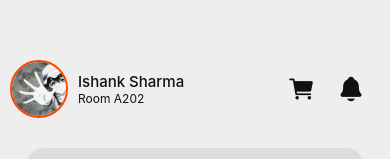
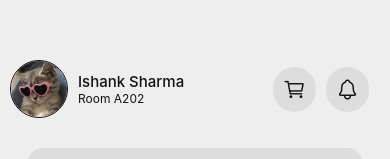
Before and after one commit to ishanksharmaa/JIMS-CanteenApp, a React Native app: screen /Home in a window 390 px wide. Shown: the top 159 px of the page. Built offline with nearby package versions, Linux system fonts and the light colour scheme.

Commit message:
somethings merged from unstable finally

```diff
--- a/src/Theme.js
+++ b/src/Theme.js
@@ -33,6 +33,7 @@ export const lightTheme = {
     customGoogleButtonBg: "#FFFFFF80",
     customGoogleButtonText: "#333",
     settingsCard: "#ffffff90",
+    iconBg: "#ddd",
 };
 
 export const darkTheme = {
@@ -70,4 +71,5 @@ export const darkTheme = {
     customGoogleButtonBg: "#FFFFFF33",
     customGoogleButtonText: "#ccc",
     settingsCard: "#222",
+    iconBg: "#222",
 };
--- a/src/components/ProductCard.js
+++ b/src/components/ProductCard.js
@@ -19,7 +19,7 @@ const ProductCard = ({ image, title, price, onAddtoCart }) => {
   return (
     <TouchableOpacity
       style={styles.productCard}
-      onPress={() => navigation.navigate("ProductScreen", { image, title, price })}
+      onPress={() => navigation.navigate("ProductScreen", { image, title, price, onAddtoCart })}
       activeOpacity={0.5}
     >
       <Image source={image} style={styles.productImage} />
--- a/src/screens/HomeScreen.js
+++ b/src/screens/HomeScreen.js
@@ -68,9 +68,9 @@ const HomeScreen = () => {
             <View style={styles.header}>
                 {/* Profile Section */}
                 <View style={styles.profileSection}>
-                    <TouchableOpacity onPress={() => navigation.navigate("Profile")} activeOpacity={0.7}>
+                    <TouchableOpacity onPress={() => navigation.navigate("AddProductScreen")} activeOpacity={0.7}>
                         <Image
-                            source={require('../../assets/mayuri.jpg')} // Replace with your profile image path
+                            source={require('../../assets/swaggy_cat.jpg')} // Replace with your profile image path
                             style={styles.profileImage}
                         />
                     </TouchableOpacity>
@@ -82,13 +82,16 @@ const HomeScreen = () => {
 
                 {/* Header Icons */}
                 <View style={styles.headerIcons}>
-                    <TouchableOpacity onPress={() => navigation.navigate("Cart")}>
-                        <Ionicons name="cart" size={28} color={theme.text} style={styles.bellIcon} />
+                    <TouchableOpacity onPress={() => navigation.navigate("Cart")} style={styles.iconBg}>
+                        <Ionicons name="cart-outline" size={23} color={theme.text} />
                     </TouchableOpacity>
-                    <Ionicons name="notifications" size={28} color={theme.text} style={styles.bellIcon} />
+                    <TouchableOpacity style={styles.iconBg}>
+                        <Ionicons name="notifications-outline" size={23} color={theme.text} />
+                    </TouchableOpacity>
                 </View> {/* headerIcons end */}
+            </View> {/* header end */}
 
-            </View> {/* header end */}
+
             <View style={styles.searchContainer}>
                 <TextInput style={styles.searchBar}
                     placeholder="Search food, menu"
@@ -96,6 +99,8 @@ const HomeScreen = () => {
                     onChange={setText}
                 />
             </View> {/* searchContainer end */}
+
+
             <View style={styles.categoryContainer}>
                 <Text style={styles.heading}>Categories</Text>
                 <FlatList style={{ marginHorizontal: -10, marginVertical: 0 }}
@@ -151,8 +156,8 @@ const dynamicTheme = (theme) => ({
         width: 58,  // Set the image width
         height: 58, // Set the image height
         borderRadius: 50, // Make it a circle
-        borderColor: 'orangered',
-        borderWidth: 2,
+        borderColor: theme.text,
+        borderWidth: 0.5,
         marginRight: 10, // Space between image and text
     },
     profileName: {
@@ -166,16 +171,10 @@ const dynamicTheme = (theme) => ({
         alignItems: 'center', // Vertically center the icons
         marginRight: 0,
         height: '100%',
-        width: '25%',
-        paddingHorizontal: 5,
+        width: '28%',
+        paddingHorizontal: 1,
         justifyContent: 'space-between',
         // justifyContent: 'flex-end',
-    },
-    bellIcon: {
-        marginLeft: 0, // Add space between the icons
-    },
-    trackIcon: {
-        marginRight: 0, // Add space between the icons
     },
     searchBar: {
         backgroundColor: theme.searchBg,
@@ -210,6 +209,7 @@ const dynamicTheme = (theme) => ({
         height: 'auto',
         paddingBottom: 20,
     },
+    iconBg: { backgroundColor: theme.iconBg, borderRadius: 50, borderWidth: 0, padding: 10, },
 });
 
 export default HomeScreen;
--- a/src/screens/ProductScreen.js
+++ b/src/screens/ProductScreen.js
@@ -3,14 +3,17 @@ import { View, Text, Image, StyleSheet, TouchableOpacity } from "react-native";
 import { useRoute } from "@react-navigation/native";
 import CustomButton from "../components/CustomButton";
 import { useTheme } from "../components/ThemeContext";
+import { useCart } from "../components/CartContext";
+// import {handleAddtoCart} from "../components/ProductCard";
 import { useNavigation } from "@react-navigation/native";
 import Ionicons from "react-native-vector-icons/Ionicons";
 import MaterialIcons from 'react-native-vector-icons/MaterialIcons';
 
 const ProductScreen = () => {
   const route = useRoute();
-  const { image, title, price } = route.params;
+  const { image, title, price, onAddtoCart } = route.params;
   const { theme } = useTheme();
+  const { addToCart } = useCart();
   const styles = dynamicTheme(theme);
   const navigation = useNavigation();
   const [count, setCount] = useState(1); // Default count 1
@@ -19,6 +22,11 @@ const ProductScreen = () => {
   const toggleFavoriteItem = (fav) => {
     setIsFavorite((prev) => !prev);
   }
+
+  const handleAddtoCart = () => {
+    onAddtoCart(title, "Added to cart");
+    addToCart({ image, title, price });
+  };
 
 
   return (
@@ -80,7 +88,7 @@ const ProductScreen = () => {
 
 
         <View style={styles.orderBtn}>
-          <TouchableOpacity style={styles.iconButton} activeOpacity={0.7}>
+          <TouchableOpacity style={styles.iconButton} onPress={handleAddtoCart} activeOpacity={0.7}>
             <Ionicons name="bag" size={29} color={theme.customButtonBg} />
           </TouchableOpacity>
           <View style={styles.buttonContainer}>
--- a/src/screens/SettingsScreen.js
+++ b/src/screens/SettingsScreen.js
@@ -5,6 +5,7 @@ import { useTheme } from "../components/ThemeContext";
 import Ionicons from 'react-native-vector-icons/Ionicons';
 import { Section, SettingItem } from "../components/SettingsItem";
 import { ProfileSection } from "./ProfileScreen";
+import FontAwesome6Icon from "react-native-vector-icons/FontAwesome6";
 
 const SettingsScreen = () => {
     const { theme } = useTheme();
@@ -20,10 +21,14 @@ const SettingsScreen = () => {
                     <Ionicons name={isDarkMode ? "chevron-back-outline" : "chevron-back"} size={24} color={theme.text} />
                 </TouchableOpacity>
                 <Text style={styles.title}>Settings</Text>
+                <TouchableOpacity activeOpacity={0.8} style={styles.editIcon}>
+                    {/* <Text style={{ fontSize: 17, color: theme.primaryColor, fontWeight: '500'}}>Edit</Text> */}
+                    <FontAwesome6Icon name="pen-to-square" size={21} color={theme.primaryColor} />
+                </TouchableOpacity>
             </View>
 
             <ScrollView style={{ flex: 1, backgroundColor: theme.background, paddingTop: 20 }}>
-                <View style={{flex: 0, justifyContent:'center', alignItems:'center', marginBottom: 10, paddingLeft: 10, backgroundColor:'' }}>
+                <View style={{ flex: 0, justifyContent: 'center', alignItems: 'center', marginBottom: 10, paddingLeft: 10, backgroundColor: '' }}>
                     <ProfileSection flexDirection='column' gap={10} scale={1.1} />
                 </View>
                 <Section title="General">
@@ -44,7 +49,7 @@ const SettingsScreen = () => {
                 </Section>
 
                 <Section title="LogOut">
-                    <SettingItem icon={isDarkMode ? "exit-outline" : "exit"} label="LogOut" onPress={() => navigation.replace("Login")} isLast />
+                    <SettingItem icon={isDarkMode ? "exit-outline" : "exit"} label="LogOut" onPress={() => navigation.navigate("Login")} isLast />
                 </Section>
             </ScrollView>
         </View>
@@ -53,9 +58,10 @@ const SettingsScreen = () => {
 
 const dynamicTheme = (theme) => ({
     container: { flex: 1, backgroundColor: theme.background },
-    header: { margin: 20, marginTop: '14%', flexDirection: "row", alignItems: "center", justifyContent: 'center' },
-    title: { fontSize: 30, color: theme.text, fontWeight: 'bold', marginLeft: 12 },
+    header: { margin: 20, marginTop: '14%', flexDirection: "row", alignItems: "center", justifyContent: 'center', backgroundColor: '' },
+    title: { fontSize: 29, color: theme.text, fontWeight: 'bold', marginLeft: 12 },
     backBtn: { padding: 7, borderRadius: 20, backgroundColor: theme.backBtnBg, position: 'absolute', left: 2 },
+    editIcon: {position: 'absolute', right: 3, flexDirection: 'row', alignItems: 'center', justifyContent: 'center', gap: 9, backgroundColor:'transparent'},
 });
 
 export default SettingsScreen;
```
Also changed, not shown: assets/swaggy_cat.jpg (added).
